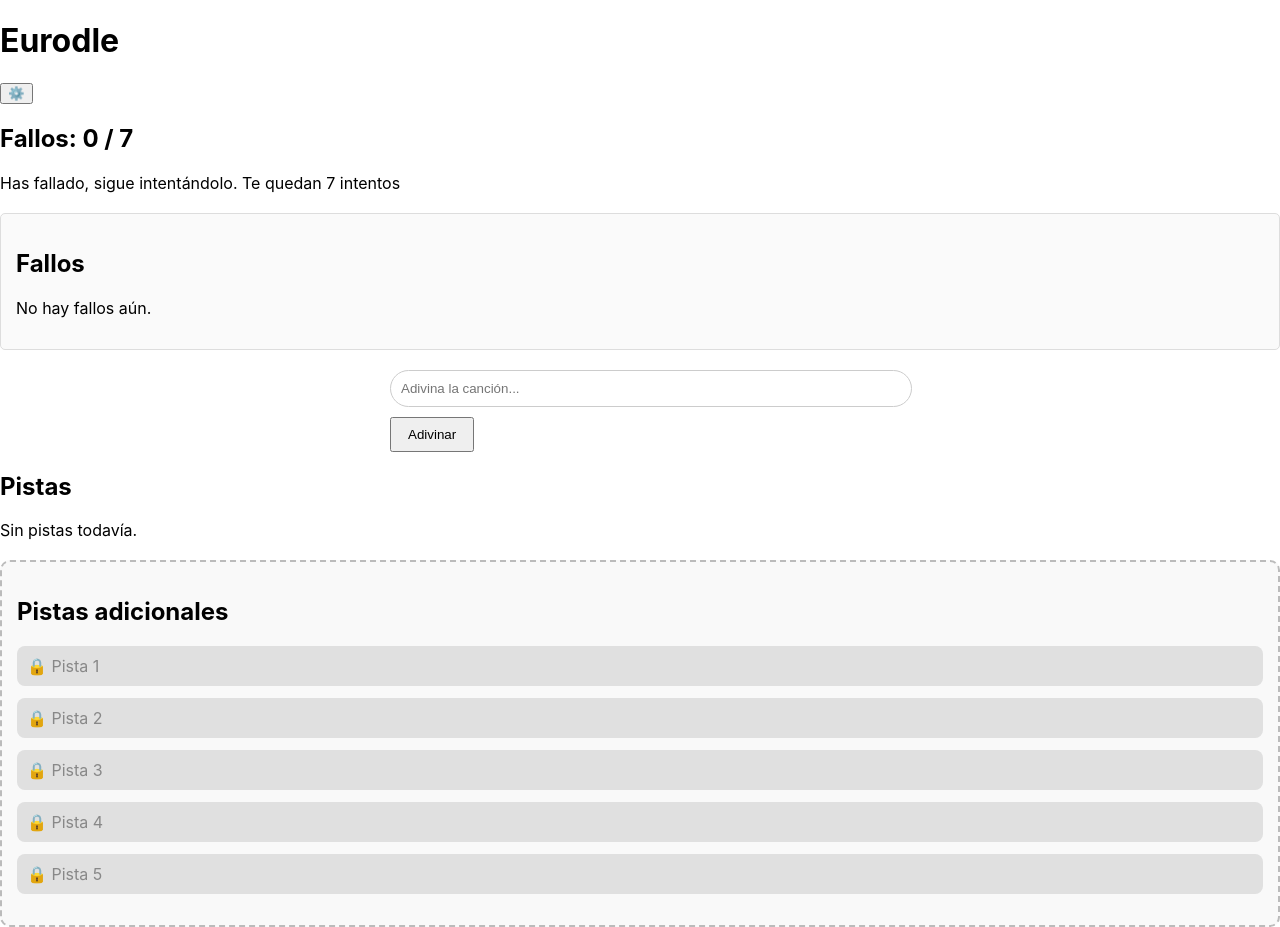
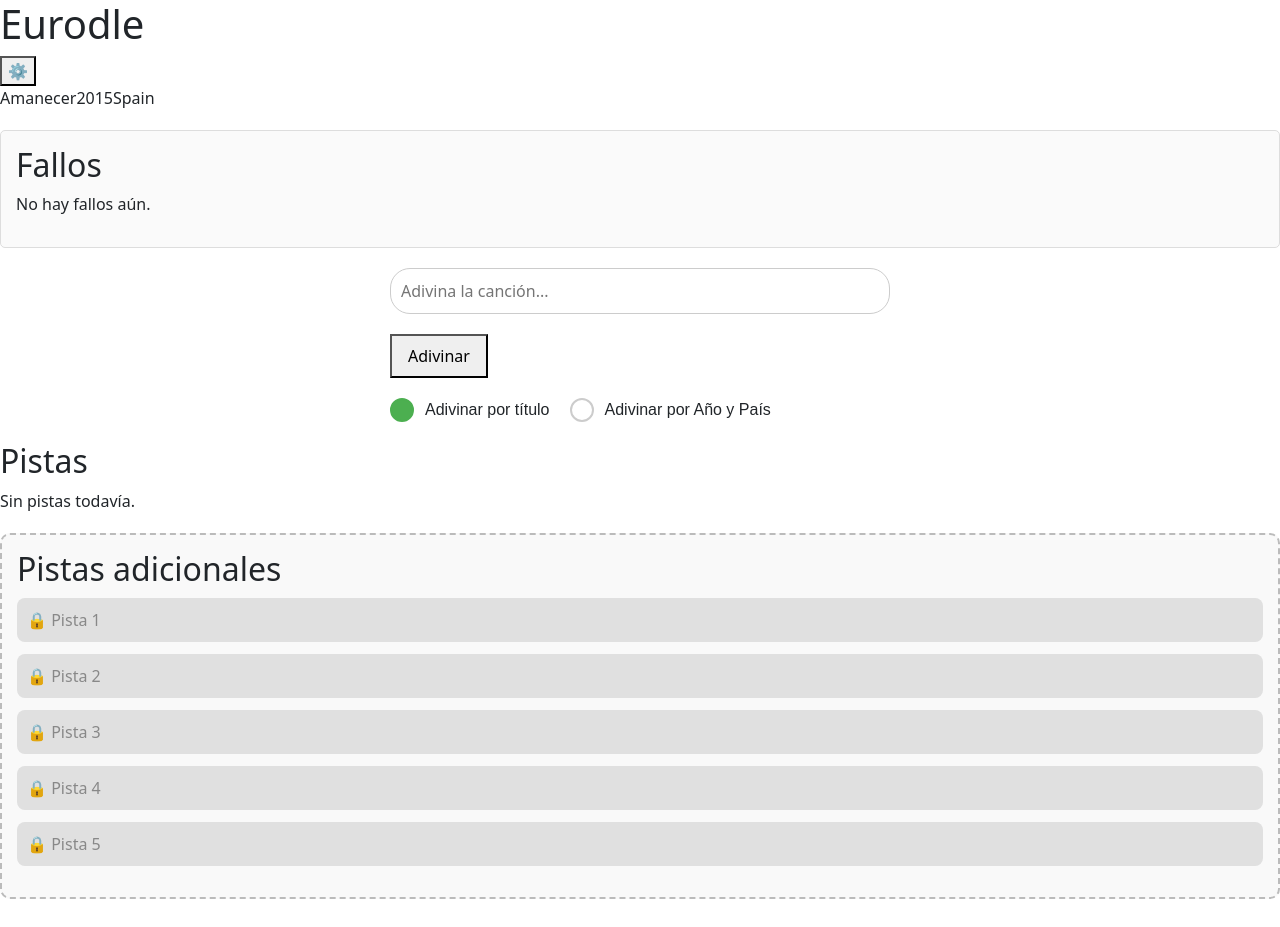
Before and after one commit to mpowrd/UserInterfacesProject, a React (Create React App) app in the folder eurodle/: page /GuessSongGame in a window 1280 px wide. After the commit the page ends 899 px from the top, so only its background shows below. Built offline with nearby package versions, Linux system fonts and the light colour scheme.

Commit message:
adivinar canción avances
se puede adivinar por pais y año, pistas cambiadas, interfaz cambiada

```diff
--- a/eurodle/package.json
+++ b/eurodle/package.json
@@ -7,6 +7,7 @@
     "@testing-library/jest-dom": "^6.6.3",
     "@testing-library/react": "^16.3.0",
     "@testing-library/user-event": "^13.5.0",
+    "bootstrap": "^5.3.5",
     "papaparse": "^5.5.2",
     "react": "^19.1.0",
     "react-dom": "^19.1.0",
--- a/eurodle/src/App.css
+++ b/eurodle/src/App.css
@@ -45,6 +45,19 @@
   margin: 20px auto;
 }
 
+.input-group {
+  display: flex;
+  justify-content: space-between;
+  gap: 10px;
+  margin-bottom: 10px;
+}
+
+.inputYC {
+  flex: 1;
+  padding: 10px;
+  border-radius: 20px;
+  border: 1px solid #ccc;
+}
 
 .guess-form input[type="text"] {
   width: 100%;
@@ -163,8 +176,59 @@
 }
 
 .clue-block.unlocked {
-  background-color: #d0f5d0;
+  background-color: #cbfaec;
   font-weight: bold;
   color: #333;
 }
+
 /* Fin de styles para ExtraClues */
+
+/* Contenedor general de los radio buttons */
+.guess-method-selector {
+  display: flex;
+  gap: 20px;
+  margin: 20px 0;
+  font-family: Arial, sans-serif;
+  font-size: 16px;
+}
+
+/* Estilo básico para cada opción */
+.radio-option {
+  position: relative;
+  padding-left: 35px;
+  cursor: pointer;
+  display: inline-block;
+  line-height: 24px;
+}
+
+/* Ocultamos los radio buttons originales */
+.radio-option input {
+  position: absolute;
+  opacity: 0;
+  cursor: pointer;
+}
+
+/* Crear un círculo de selección personalizado */
+.radio-option input:checked + span {
+  background-color: #4CAF50;
+  border-color: #4CAF50;
+}
+
+/* El círculo del radio button */
+.radio-option span {
+  position: absolute;
+  left: 0;
+  top: 0;
+  width: 24px;
+  height: 24px;
+  border-radius: 50%;
+  border: 2px solid #ccc;
+  background-color: white;
+  transition: all 0.3s ease;
+}
+
+/* Estilo cuando se selecciona */
+.radio-option input:checked + span {
+  background-color: #4CAF50;
+  border-color: #4CAF50;
+}
--- a/eurodle/src/guessSong/ClueDisplay.js
+++ b/eurodle/src/guessSong/ClueDisplay.js
@@ -21,7 +21,8 @@ const ClueDisplay = ({ pistas }) => {
                     <tbody>
                     {pistas.map((pista, index) => (
                         <tr key={index}>
-                            <td><strong>{pista.intento.song_name}</strong></td>
+                            <td><p><strong>{pista.intento.song_name}</strong></p>
+                            <p>{pista.intento.year + " — " + pista.intento.country}</p></td>
                             {pista.pistas.map((p, idx) => (
                                 <td key={idx}>{p.acertado}</td>
                             ))}
--- a/eurodle/src/guessSong/ExtraClues.js
+++ b/eurodle/src/guessSong/ExtraClues.js
@@ -4,11 +4,22 @@ const ExtraClues = ({ songData, fallos }) => {
     if (!songData) return null;
 
     const pistasDisponibles = [
-        `Ranking final: ${songData.final_place}`,
-        `Cantante: ${songData.artist_name}`,
-        `Año: ${songData.year}`,
-        `País: ${songData.country}`,
-        `Empieza con: ${songData.song_name?.charAt(0)} y termina con: ${songData.song_name?.slice(-1)}`
+
+        `${"El idioma del tema es: " + songData.language + " y el género: " + songData.style}`,
+
+        `Ranking final: ${"la canción quedó en el puesto "+songData.final_place+
+
+        (songData.paisAbajo? " por encima de " + songData.paisAbajo : "") +
+        (songData.paisAbajo && songData.paisArriba? " y " : "") +
+        (songData.paisArriba?  "por debajo de " + songData.paisArriba : "") }`,
+
+        `${"Nombre del/los artista/s o del grupo: " + songData.artist_name}`,
+
+        `El nombre de la canción empieza con la letra: ${songData.song_name?.charAt(0)} y termina con: ${songData.song_name?.slice(-1)}`,
+
+        Math.random() > 0.5
+            ? `Año: ${songData.year}`
+            : `País: ${songData.country}`,
     ];
 
     const pistasParaMostrar = pistasDisponibles.slice(0, fallos.length);
--- a/eurodle/src/guessSong/FeedbackDisplay.js
+++ b/eurodle/src/guessSong/FeedbackDisplay.js
@@ -1,6 +1,7 @@
-import React from "react";
+import React from "react"
+import 'bootstrap/dist/css/bootstrap.css';
 
-const FeedbackDisplay = ({ fallos }) => {
+const FeedbackDisplay = ({ fallos, acertado, cancionCorrecta }) => {
     return (
         <div className="feedback-display">
             <h2>Fallos</h2>
@@ -8,13 +9,19 @@ const FeedbackDisplay = ({ fallos }) => {
             {fallos.length === 0 ? (
                 <p>No hay fallos aún.</p>
             ) : (
-                <ul>
-                    {fallos.map((fallo, index) => (
-                        <li key={index}>
-                            {fallo.song_name}
-                        </li>
-                    ))}
-                </ul>
+                <div>
+                    <p className="alert alert-dark d-inline-block">
+                    {fallos.length} / 7
+                    </p>
+
+                    {!acertado && 7 - fallos.length > 0 ? (
+                        <> Has fallado, sigue intentándolo. Te quedan {7- fallos.length} intentos</>
+                    ) : acertado ? (
+                        <> ¡Enhorabuena! Has acertado la canción.</>
+                    ) : (
+                        <> Te has quedado sin intentos. 😢 La canción era: {cancionCorrecta?.song_name}</>
+                    )}
+                </div>
             )}
         </div>
     );
--- a/eurodle/src/guessSong/GuessForm.js
+++ b/eurodle/src/guessSong/GuessForm.js
@@ -2,7 +2,11 @@ import React, { useState } from "react";
 
 const GuessForm = ({ canciones, onGuess, fallos }) => {
     const [entrada, setEntrada] = useState("");
+    const [entradaAnyo, setEntradaAnyo] = useState("");
+    const [entradaPais, setEntradaPais] = useState("");
     const [sugerencias, setSugerencias] = useState([]);
+    const [sugerenciasPais, setSugerenciasPais] = useState([]);
+    const [guessType, setGuessType] = useState(0);
 
     const handleChange = (e) => {
         const valor = e.target.value;
@@ -27,19 +31,76 @@ const GuessForm = ({ canciones, onGuess, fallos }) => {
         setSugerencias(filtro);
     };
 
+    const handleChangePais = (e) => {
+        const valor = e.target.value;
+        setEntradaPais(valor);
+
+        if (valor.length === 0) {
+            setSugerenciasPais([]);
+            return;
+        }
+
+        const filtro = canciones
+            .filter((cancion) =>
+                cancion.country.toLowerCase().includes(valor.toLowerCase())
+            );
+
+        // Creamos un objeto para mantener los países únicos, usando el país como clave.
+        const paisesUnicos = filtro.reduce((acc, cancion) => {
+            // Usamos el nombre del país como clave para evitar duplicados.
+            if (!acc[cancion.country]) {
+                acc[cancion.country] = cancion;
+            }
+            return acc;
+        }, {});
+
+        // Convertimos el objeto de países únicos de vuelta a un array.
+        const paisesUnicosArray = Object.values(paisesUnicos).slice(0, 10);
+
+        setSugerenciasPais(paisesUnicosArray);
+    };
+
+    const handleChangeAnyo = (e) => {
+        const valor = e.target.value;
+        if (valor.length <= 4) {
+            setEntradaAnyo(valor); // Actualiza el estado solo si no excede los 4 dígitos
+        }
+    };
+
     const handleSubmit = (e) => {
         e.preventDefault();
 
+        if(guessType === 0){
             if (entrada.trim() !== "") {
-            onGuess(entrada.trim());
+                onGuess(entrada.trim(), guessType);
                 setEntrada("");
+                setEntradaAnyo("");
+                setEntradaPais("");
                 setSugerencias([]);
+                setSugerenciasPais([]);
             }
+        } else{
+            if (entradaPais.trim() !== "" && entradaAnyo.trim() !== "") {
+                onGuess(entradaPais + "$songGuess$" + entradaAnyo.trim(), guessType);
+                setEntrada("");
+                setEntradaAnyo("");
+                setEntradaPais("");
+                setSugerencias([]);
+                setSugerenciasPais([]);
+            }
+        }
+
+
     };
 
     const handleClickSugerencia = (titulo) => {
         setEntrada(titulo);
         setSugerencias([]);
+    };
+
+    const handleClickSugerenciaPais = (titulo) => {
+        setEntradaPais(titulo);
+        setSugerenciasPais([]);
     };
 
     return (
@@ -50,10 +111,8 @@ const GuessForm = ({ canciones, onGuess, fallos }) => {
                     placeholder="Adivina la canción..."
                     value={entrada}
                     onChange={handleChange}
+                    hidden={guessType}
                 />
-                <button type="submit">Adivinar</button>
-            </form>
-
                 {/* Sugerencias dinámicas */}
                 {sugerencias.length > 0 && (
                     <ul className="sugerencias">
@@ -64,6 +123,54 @@ const GuessForm = ({ canciones, onGuess, fallos }) => {
                         ))}
                     </ul>
                 )}
+
+
+                <div className="input-group">
+                    <input className="inputYC"
+                           type="number"
+                           placeholder="Introduce el año..."
+                           value={entradaAnyo}
+                           onChange={handleChangeAnyo}
+                           hidden={!guessType}
+                    />
+                    <input className="inputYC"
+                           type="text"
+                           placeholder="Introduce el país..."
+                           value={entradaPais}
+                           onChange={handleChangePais}
+                           hidden={!guessType}
+                    />
+                </div>
+
+                {sugerenciasPais.length > 0 && (
+                    <ul className="sugerencias">
+                        {sugerenciasPais.map((s, index) => (
+                            <li key={index} onClick={() => handleClickSugerenciaPais(s.country)}>
+                                {s.country}
+                            </li>
+                        ))}
+                    </ul>
+                )}
+
+                <button type="submit">Adivinar</button>
+
+                <div className="guess-method-selector">
+                    <label className="radio-option">
+                        <input type="radio" name="guessMethod" value="0" onClick={() => setGuessType(0)}
+                               checked={guessType === 0}/>
+                        <span></span>
+                        Adivinar por título
+                    </label>
+
+                    <label className="radio-option">
+                        <input type="radio" name="guessMethod" value="1" onClick={() => setGuessType(1)}
+                               checked={guessType === 1}/>
+                        <span></span>
+                        Adivinar por Año y País
+                    </label>
+                </div>
+
+            </form>
         </div>
     );
 };
--- a/eurodle/src/guessSong/GuessSongGame.js
+++ b/eurodle/src/guessSong/GuessSongGame.js
@@ -36,7 +36,22 @@ const GuessSongGame = () => {
 
                 // Elegimos una canción aleatoria solo entre las válidas. Esta será la canción a adivinar
                 const randomIndex = Math.floor(Math.random() * listaCanciones.length);
-                setCancionCorrecta(listaCanciones[randomIndex]);
+                const cancionSeleccionada = listaCanciones[randomIndex];
+
+                const cancionArriba = results.data.filter(c =>
+                    c.final_place && parseInt(c.final_place.trim()) === parseInt(cancionSeleccionada.final_place) - 1 &&
+                    c.year && parseInt(c.year.trim()) === parseInt(cancionSeleccionada.year)
+                );
+
+                const cancionAbajo = results.data.filter(c =>
+                    c.final_place && parseInt(c.final_place.trim()) === parseInt(cancionSeleccionada.final_place) + 1 &&
+                    c.year && parseInt(c.year.trim()) === parseInt(cancionSeleccionada.year)
+                );
+
+                cancionSeleccionada.paisArriba = cancionArriba.length === 0 ? "Desconocido" : cancionArriba[0].country;
+                cancionSeleccionada.paisAbajo = cancionAbajo.length === 0 ? "Desconocido" : cancionAbajo[0].country;
+
+                setCancionCorrecta(cancionSeleccionada);
             },
             error: (error) => {
                 console.error("Error al cargar el CSV:", error);
@@ -44,13 +59,21 @@ const GuessSongGame = () => {
         });
     }, []);
 
-    const handleGuess = (entrada) => {
+    const handleGuess = (entrada, tipo) => {
         if (!entrada) return;
 
-        const guess = canciones.find((c) => c.song_name.toLowerCase() === entrada.toLowerCase());
+        let guess;
+
+        if(tipo === 0){
+            guess = canciones.find((c) => c.song_name.toLowerCase() === entrada.toLowerCase());
+        } else{
+            const partes = entrada.split("$songGuess$");
+            guess = canciones.find((c) => c.country.toLowerCase() === partes[0].toLowerCase()
+            && c.year === partes[1]);
+        }
 
         if (!guess) {
-            alert("Canción no encontrada. Asegúrate de seleccionar de la lista.");
+            alert("Canción no encontrada. Asegúrate de seleccionar de la lista. " + entrada);
             return;
         }
 
@@ -119,18 +142,12 @@ const GuessSongGame = () => {
 
             <SettingsModal />
 
+            {cancionCorrecta? cancionCorrecta.song_name + cancionCorrecta.year + cancionCorrecta.country : ""}
+
             <div className="contenido-principal">
-                <h2>Fallos: {fallos.length} / 7</h2>
-                {!acertado && intentosRestantes > 0 ? (
-                    <p>Has fallado, sigue intentándolo. Te quedan {intentosRestantes} intentos</p>
-                ) : acertado ? (
-                    <p>¡Enhorabuena! Has acertado la canción.</p>
-                ) : (
-                    <p>Te has quedado sin intentos. 😢 La canción era: {cancionCorrecta?.song_name}</p>
-                )}
 
                 {/* Visualización de fallos */}
-                <FeedbackDisplay fallos={fallos} />
+                <FeedbackDisplay fallos={fallos} acertado={acertado} cancionCorrecta={cancionCorrecta}/>
 
                 {/* Formulario de adivinanza */}
                 {!acertado && intentosRestantes > 0 && (
```
Also changed, not shown: 1 other file (tests, documents, lock files or other folders). Lines whose indentation alone changed are shown as unchanged.
